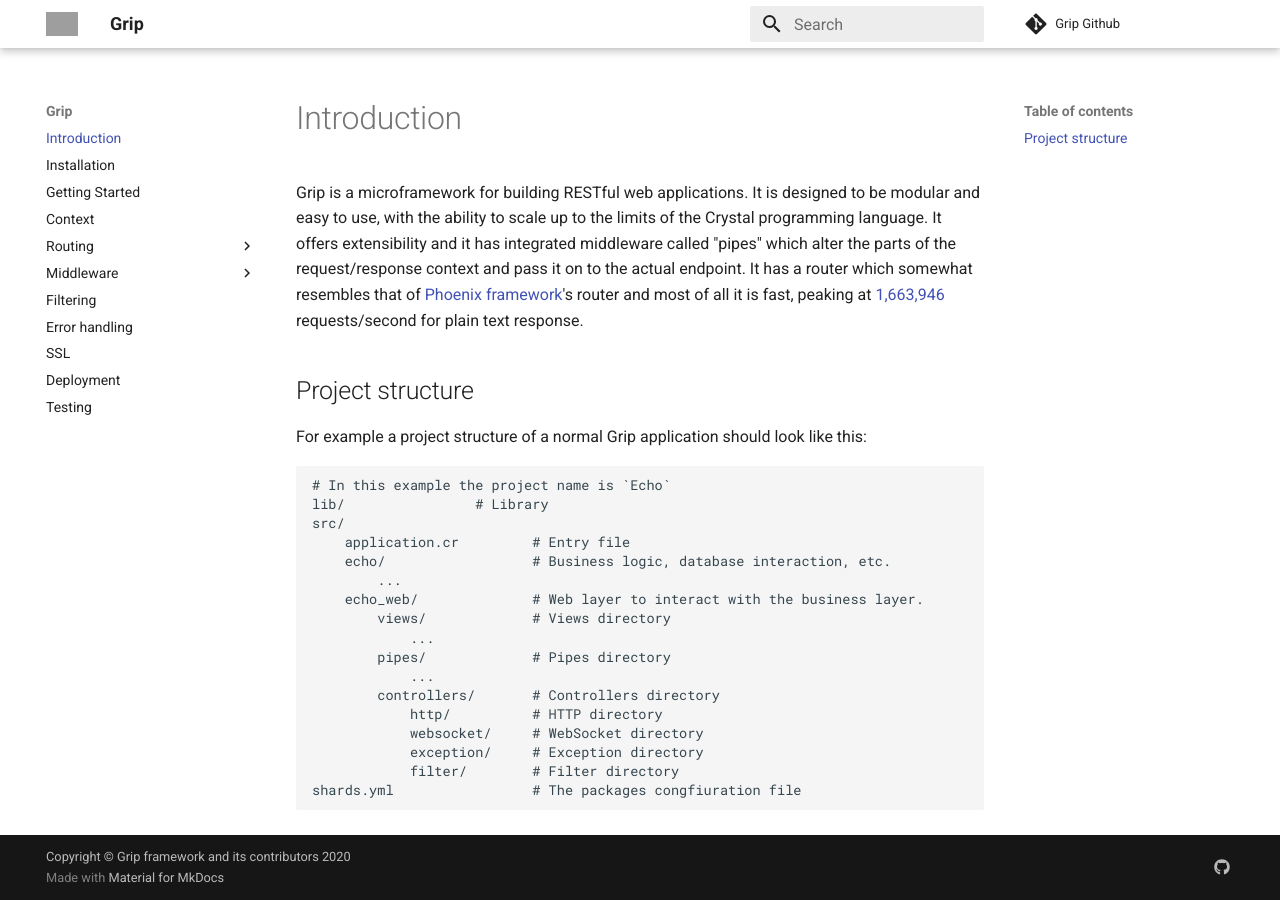
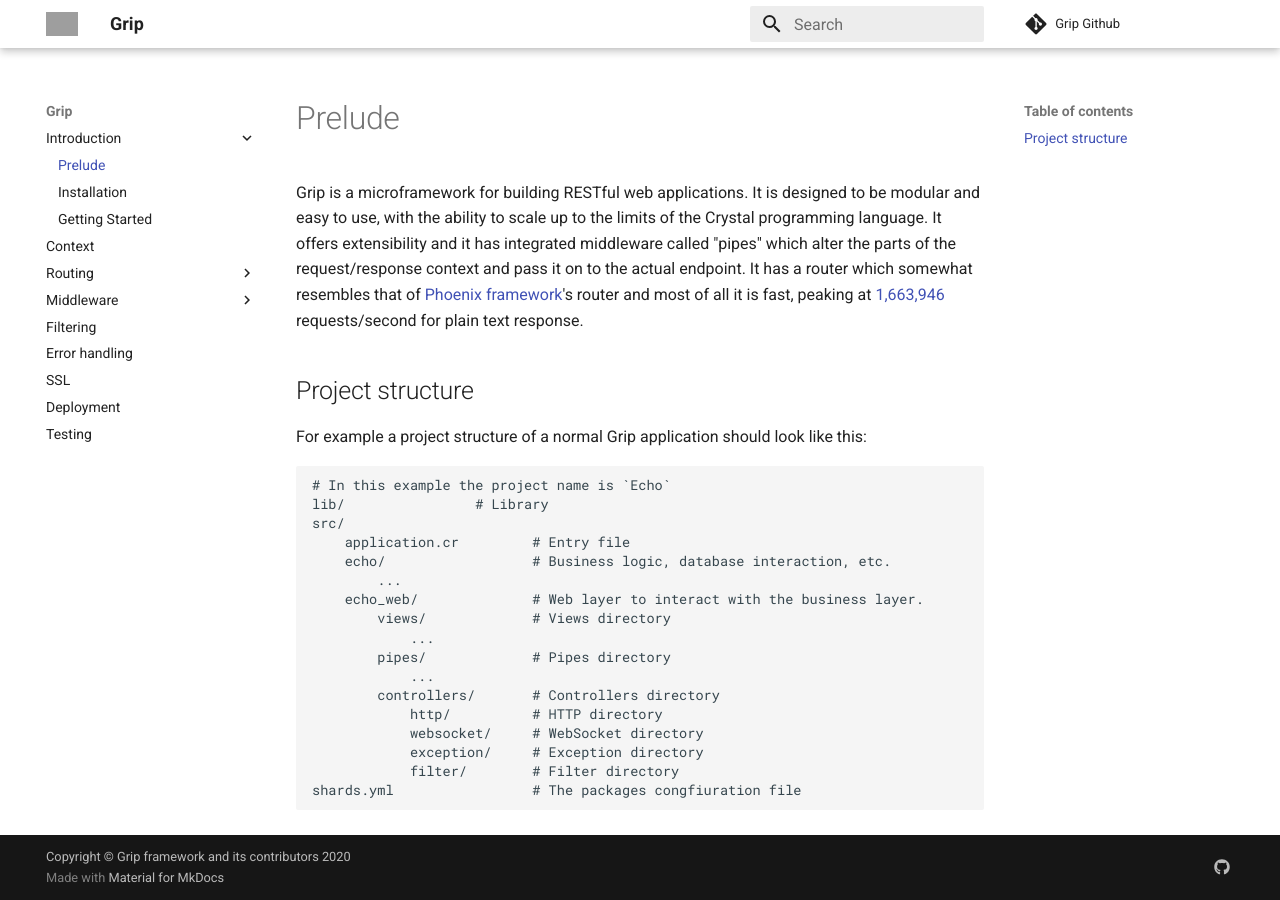
Before and after one commit to treagod/docs, an MkDocs documentation site: the page built from docs/index.md, in a window 1280 px wide. Built offline with MkDocs 1.6.1 and Material for MkDocs 9.7.7, drawn with Linux system fonts in a browser that asks for light colours; comment, search, counter and statistics services are not loaded; some of the changed lines change nothing that is shown; grey boxes are pictures that could not be loaded.

Commit message:
Moved the introduction section

```diff
--- a/mkdocs.yml
+++ b/mkdocs.yml
@@ -38,9 +38,10 @@
       permalink: true
 
 nav:
-  - Introduction: "index.md"
-  - Installation: "installation.md"
-  - Getting Started: "getting_started.md"
+  - Introduction:
+      - Prelude: "index.md"
+      - Installation: "installation.md"
+      - Getting Started: "getting_started.md"
   - Context: "context.md"
   - Routing:
       - Basic routing: "basic_routing.md"
```
